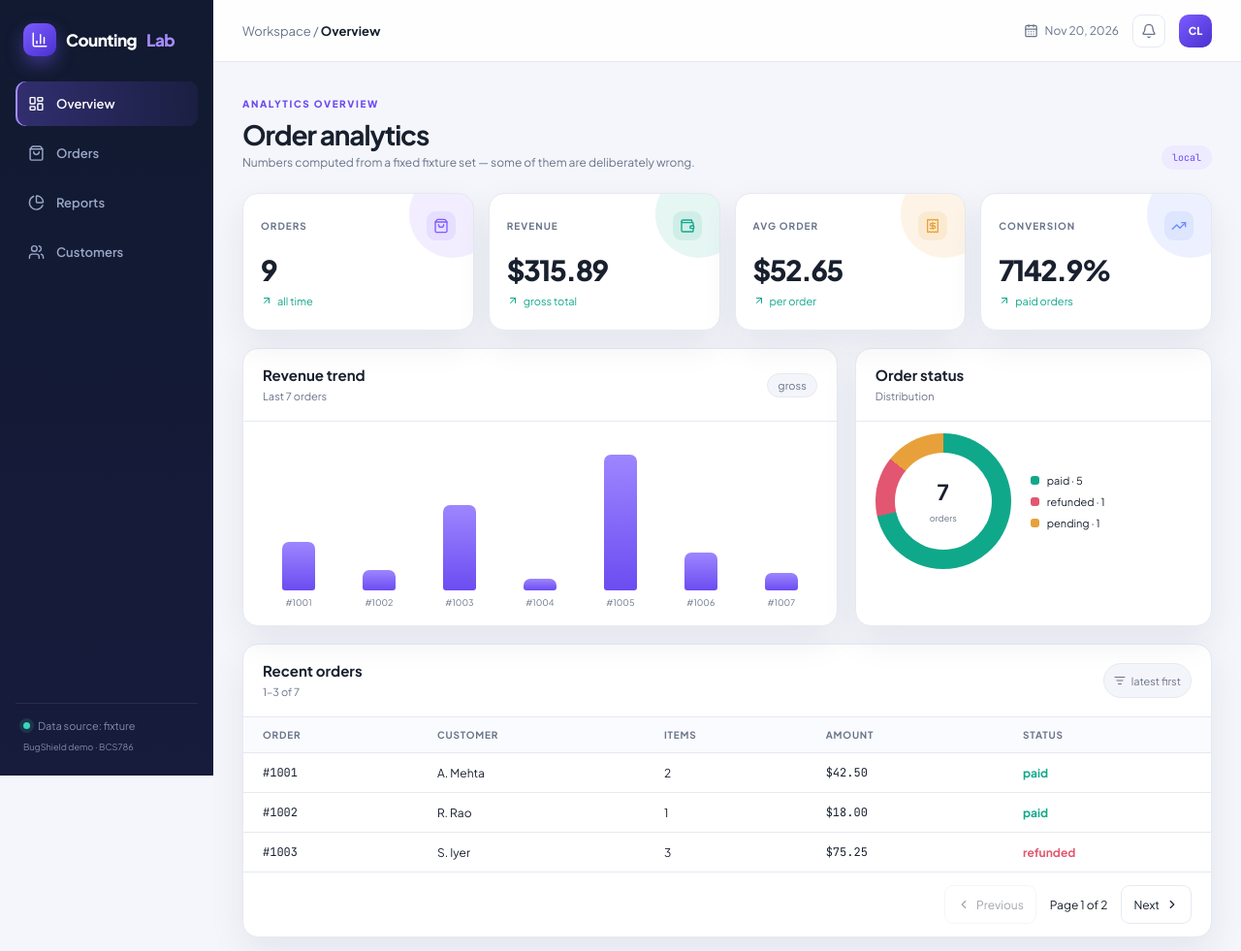
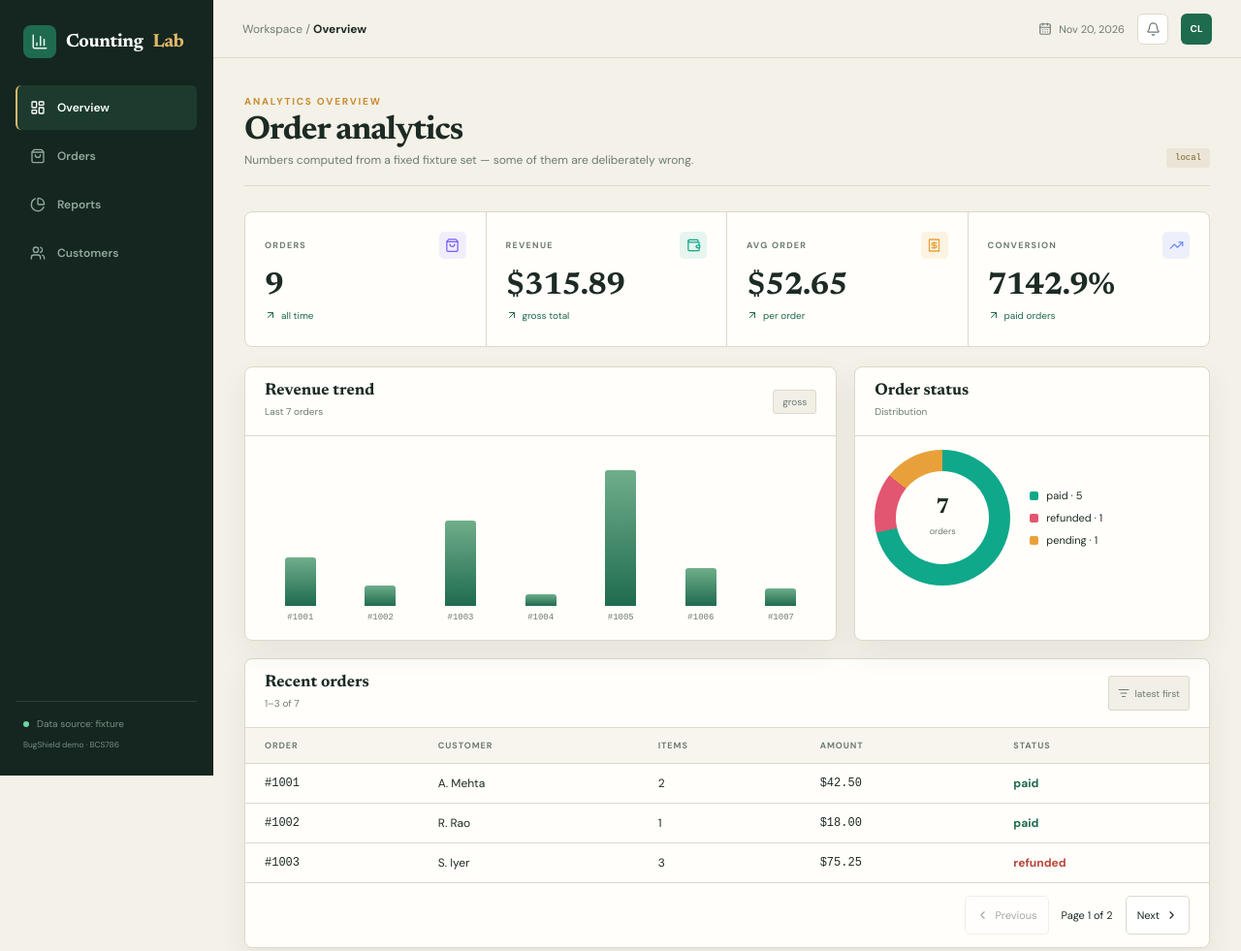
Before and after one commit to tejaswinibm2004/demo3, a website: page index.html in a window 1280 px wide. Shown: the whole page at 97% size. Drawn offline with nearby package versions, Linux system fonts and the light colour scheme.

Commit message:
style: give counting-lab its own distinct visual identity

```diff
--- a/index.html
+++ b/index.html
@@ -6,7 +6,7 @@
   <title>CountingLab — order analytics</title>
   <link rel="preconnect" href="https://fonts.googleapis.com">
   <link rel="preconnect" href="https://fonts.gstatic.com" crossorigin>
-  <link href="https://fonts.googleapis.com/css2?family=Plus+Jakarta+Sans:wght@400;500;600;700;800&family=JetBrains+Mono:wght@400;600&display=swap" rel="stylesheet">
+  <link href="https://fonts.googleapis.com/css2?family=DM+Sans:wght@400;500;600;700&family=Newsreader:opsz,wght@6..72,400;6..72,600;6..72,700&display=swap" rel="stylesheet">
   <script src="https://unpkg.com/lucide@0.468.0/dist/umd/lucide.min.js"></script>
   <link rel="stylesheet" href="/styles.css">
   <script src="/config.js"></script>
--- a/styles.css
+++ b/styles.css
@@ -1,53 +1,52 @@
-:root{--bg:#f5f6fb;--panel:#fff;--ink:#18202e;--muted:#69748a;--line:#e6e9f1;--iris:#6c4cf1;--teal:#10a88a;--amber:#e8a13a;--red:#e25671;--shadow:0 14px 36px rgba(30,38,75,.08)}
-*{box-sizing:border-box}body{margin:0;font-family:'Plus Jakarta Sans',system-ui,sans-serif;color:var(--ink);background:var(--bg);-webkit-font-smoothing:antialiased}
-a{color:inherit;text-decoration:none}button{font:inherit;cursor:pointer}.mono{font-family:'JetBrains Mono',monospace}
-.sidebar{position:fixed;left:0;top:0;bottom:0;width:220px;background:linear-gradient(180deg,#111a30,#171b3c);color:#c7d0e8;padding:24px 16px;display:flex;flex-direction:column;z-index:30}
-.logo{display:flex;align-items:center;gap:10px;font-size:17px;font-weight:800;color:#fff;padding:0 8px 26px;letter-spacing:-.03em}.logo span{color:#a78bff}
-.mark{width:34px;height:34px;border-radius:10px;display:grid;place-items:center;background:linear-gradient(140deg,#7c5cff,#4a31d0);box-shadow:0 8px 18px rgba(124,92,255,.4)}.mark svg{width:18px;color:#fff}
-.sidebar nav{display:flex;flex-direction:column;gap:5px}
-.sidebar nav a{display:flex;align-items:center;gap:12px;padding:11px 13px;border-radius:10px;font-size:13px;font-weight:600;color:#9aa7c6;transition:.2s}
-.sidebar nav a svg{width:17px}.sidebar nav a:hover{background:rgba(255,255,255,.06);color:#fff}
-.sidebar nav a.active{background:linear-gradient(90deg,rgba(124,92,255,.3),rgba(124,92,255,.08));color:#fff;box-shadow:inset 2px 0 #a78bff}
-.side-foot{margin-top:auto;border-top:1px solid rgba(255,255,255,.08);padding:16px 8px 0;font-size:11px;color:#7f8bab}
-.live{display:flex;align-items:center;gap:8px;margin-bottom:8px}.dot{width:7px;height:7px;border-radius:50%;background:#38d6ba;box-shadow:0 0 0 4px rgba(56,214,186,.14)}
+:root{--paper:#f4f1e9;--panel:#fffefa;--ink:#1c2b23;--muted:#6d7c72;--line:#ddd8ca;--forest:#1f6b4f;--ochre:#c98b2e;--red:#b8453c;--shadow:0 12px 30px rgba(40,55,40,.07)}
+*{box-sizing:border-box}body{margin:0;font-family:'DM Sans',system-ui,sans-serif;color:var(--ink);background:var(--paper);-webkit-font-smoothing:antialiased}
+a{color:inherit;text-decoration:none}button{font:inherit;cursor:pointer}.mono{font-family:ui-monospace,monospace}
+.sidebar{position:fixed;left:0;top:0;bottom:0;width:220px;background:#14261f;color:#c7d6cc;padding:26px 16px;display:flex;flex-direction:column;z-index:30;border-right:1px solid #0d1a15}
+.logo{display:flex;align-items:center;gap:10px;font-family:'Newsreader',serif;font-size:19px;font-weight:700;color:#fff;padding:0 8px 28px;letter-spacing:-.02em}.logo span{color:#e3b76b}
+.mark{width:34px;height:34px;border-radius:8px;display:grid;place-items:center;background:#1f6b4f}.mark svg{width:18px;color:#e9f3ec}
+.sidebar nav{display:flex;flex-direction:column;gap:4px}
+.sidebar nav a{display:flex;align-items:center;gap:12px;padding:11px 13px;border-radius:6px;font-size:12px;font-weight:600;color:#92a99c;transition:.2s;border-left:2px solid transparent}
+.sidebar nav a svg{width:16px}.sidebar nav a:hover{background:rgba(255,255,255,.05);color:#fff}
+.sidebar nav a.active{background:#1c3b2e;color:#fff;border-left-color:#e3b76b}
+.side-foot{margin-top:auto;border-top:1px solid rgba(255,255,255,.1);padding:16px 8px 0;font-size:10px;color:#799084}
+.live{display:flex;align-items:center;gap:8px;margin-bottom:8px}.dot{width:6px;height:6px;border-radius:50%;background:#6dd6a0}
 .workspace{margin-left:220px;min-height:100vh}
-.topbar{height:64px;background:rgba(255,255,255,.88);backdrop-filter:blur(14px);border-bottom:1px solid var(--line);display:flex;align-items:center;justify-content:space-between;padding:0 30px;position:sticky;top:0;z-index:20}
-.crumb{font-size:13px;color:var(--muted)}.crumb b{color:var(--ink)}
-.top-right{display:flex;align-items:center;gap:14px}.date{display:flex;align-items:center;gap:7px;font-size:12px;color:var(--muted)}.date svg{width:15px}
-.icon-btn{width:34px;height:34px;border:1px solid var(--line);background:#fff;border-radius:9px;display:grid;place-items:center}.icon-btn svg{width:16px;color:var(--muted)}
-.avatar{width:34px;height:34px;border-radius:10px;background:linear-gradient(140deg,#7c5cff,#4a31d0);color:#fff;display:grid;place-items:center;font-size:11px;font-weight:800}
-main{padding:30px;max-width:1280px;margin:auto}
-.page-head{display:flex;justify-content:space-between;align-items:flex-end;margin-bottom:24px}
-.eyebrow{font-size:10px;text-transform:uppercase;letter-spacing:.16em;font-weight:800;color:var(--iris)}
-.page-head h1{font-size:28px;letter-spacing:-.04em;margin:6px 0 4px}.page-head p{color:var(--muted);font-size:12px;margin:0}
-.build-badge{font-family:'JetBrains Mono',monospace;font-size:10px;background:#eeeaff;color:var(--iris);border-radius:20px;padding:6px 11px}
-.kpis{display:grid;grid-template-columns:repeat(4,minmax(0,1fr));gap:15px;margin-bottom:18px}
-.kpi{background:var(--panel);border:1px solid var(--line);border-radius:16px;padding:18px;box-shadow:var(--shadow);position:relative;overflow:hidden;animation:rise .45s backwards}
-.kpi::before{content:'';position:absolute;right:-24px;top:-24px;width:90px;height:90px;border-radius:50%;background:var(--tint,rgba(124,92,255,.1))}
-.kpi .top{display:flex;justify-content:space-between;align-items:center}.kpi .l{font-size:10px;text-transform:uppercase;letter-spacing:.1em;color:var(--muted);font-weight:700}
-.kpi .ico{width:30px;height:30px;border-radius:9px;display:grid;place-items:center;background:var(--tint,rgba(124,92,255,.1));color:var(--c,var(--iris))}.kpi .ico svg{width:16px}
-.kpi .v{font-size:29px;font-weight:800;letter-spacing:-.05em;margin:12px 0 2px;position:relative}
-.kpi .d{font-size:11px;color:var(--teal);display:flex;align-items:center;gap:5px}.kpi .d svg{width:12px}
-@keyframes rise{from{opacity:0;transform:translateY(12px)}to{opacity:1;transform:none}}
+.topbar{height:60px;background:rgba(244,241,233,.9);backdrop-filter:blur(10px);border-bottom:1px solid var(--line);display:flex;align-items:center;justify-content:space-between;padding:0 30px;position:sticky;top:0;z-index:20}
+.crumb{font-size:12px;color:var(--muted)}.crumb b{color:var(--ink);font-weight:700}
+.top-right{display:flex;align-items:center;gap:13px}.date{display:flex;align-items:center;gap:7px;font-size:11px;color:var(--muted)}.date svg{width:14px}
+.icon-btn{width:32px;height:32px;border:1px solid var(--line);background:#fff;border-radius:6px;display:grid;place-items:center}.icon-btn svg{width:15px;color:var(--muted)}
+.avatar{width:32px;height:32px;border-radius:6px;background:var(--forest);color:#fff;display:grid;place-items:center;font-size:10px;font-weight:700}
+main{padding:32px;max-width:1240px;margin:auto}
+.page-head{display:flex;justify-content:space-between;align-items:flex-end;margin-bottom:26px;padding-bottom:18px;border-bottom:1px solid var(--line)}
+.eyebrow{font-size:10px;text-transform:uppercase;letter-spacing:.18em;font-weight:700;color:var(--ochre)}
+.page-head h1{font-family:'Newsreader',serif;font-size:34px;letter-spacing:-.03em;margin:5px 0}.page-head p{color:var(--muted);font-size:12px;margin:0}
+.build-badge{font-family:ui-monospace,monospace;font-size:9px;background:#eae5d6;color:#7a6327;border-radius:3px;padding:5px 9px}
+.kpis{display:grid;grid-template-columns:repeat(4,minmax(0,1fr));gap:0;margin-bottom:20px;border:1px solid var(--line);border-radius:8px;overflow:hidden;background:var(--panel)}
+.kpi{padding:20px;border-right:1px solid var(--line);animation:rise .45s backwards}.kpi:last-child{border-right:0}
+.kpi .top{display:flex;justify-content:space-between;align-items:center}.kpi .l{font-size:9px;text-transform:uppercase;letter-spacing:.14em;color:var(--muted);font-weight:700}
+.kpi .ico{width:28px;height:28px;border-radius:5px;display:grid;place-items:center;background:var(--tint,rgba(31,107,79,.1));color:var(--c,var(--forest))}.kpi .ico svg{width:15px}
+.kpi .v{font-family:'Newsreader',serif;font-size:32px;font-weight:700;margin:12px 0 2px;position:relative;letter-spacing:-.03em}
+.kpi .d{font-size:10px;color:var(--forest);display:flex;align-items:center;gap:5px}.kpi .d svg{width:12px}
+@keyframes rise{from{opacity:0;transform:translateY(10px)}to{opacity:1;transform:none}}
 .grid-2{display:grid;grid-template-columns:1.25fr .75fr;gap:18px;margin-bottom:18px}
-.card{background:var(--panel);border:1px solid var(--line);border-radius:16px;box-shadow:var(--shadow);overflow:hidden}
-.card-head{display:flex;justify-content:space-between;align-items:center;padding:17px 20px;border-bottom:1px solid var(--line)}
-.card-head h3{font-size:15px;margin:0}.sub{font-size:11px;color:var(--muted)}
-.chip{display:inline-flex;align-items:center;gap:6px;font-size:11px;color:var(--muted);background:#f4f5fa;border:1px solid var(--line);border-radius:20px;padding:5px 10px}.chip svg{width:12px}
+.card{background:var(--panel);border:1px solid var(--line);border-radius:8px;box-shadow:var(--shadow);overflow:hidden}
+.card-head{display:flex;justify-content:space-between;align-items:center;padding:16px 20px;border-bottom:1px solid var(--line)}
+.card-head h3{font-family:'Newsreader',serif;font-size:17px;margin:0}.sub{font-size:10px;color:var(--muted)}
+.chip{display:inline-flex;align-items:center;gap:6px;font-size:10px;color:var(--muted);background:#f2efe6;border:1px solid var(--line);border-radius:3px;padding:5px 9px}.chip svg{width:12px}
 .chart{height:210px;padding:18px 20px;display:flex;align-items:flex-end;gap:9px}
 .bar{flex:1;display:flex;flex-direction:column;align-items:center;gap:7px;height:100%;justify-content:flex-end}
-.bar i{width:100%;max-width:34px;border-radius:7px 7px 3px 3px;background:linear-gradient(180deg,#9d86ff,#6c4cf1);transition:height .7s cubic-bezier(.2,.8,.2,1);min-height:4px}
-.bar span{font-size:9px;color:var(--muted)}
-.donut-wrap{padding:12px 20px 20px;display:flex;align-items:center;gap:20px}
+.bar i{width:100%;max-width:32px;border-radius:3px 3px 0 0;background:linear-gradient(180deg,#6fae8b,var(--forest));transition:height .7s cubic-bezier(.2,.8,.2,1);min-height:4px}
+.bar span{font-size:9px;color:var(--muted);font-family:ui-monospace,monospace}
+.donut-wrap{padding:14px 20px 20px;display:flex;align-items:center;gap:20px}
 .donut{width:140px;height:140px;border-radius:50%;position:relative;flex:none}
-.donut::after{content:'';position:absolute;inset:20px;background:#fff;border-radius:50%}
-.donut .dc{position:absolute;inset:0;display:grid;place-items:center;z-index:2;text-align:center}.donut .dc b{font-size:22px}.donut .dc small{font-size:9px;color:var(--muted)}
-.legend{display:flex;flex-direction:column;gap:9px;font-size:11px}.legend div{display:flex;align-items:center;gap:8px}.lg{width:9px;height:9px;border-radius:3px}
+.donut::after{content:'';position:absolute;inset:22px;background:var(--panel);border-radius:50%}
+.donut .dc{position:absolute;inset:0;display:grid;place-items:center;z-index:2;text-align:center}.donut .dc b{font-family:'Newsreader',serif;font-size:22px}.donut .dc small{font-size:9px;color:var(--muted)}
+.legend{display:flex;flex-direction:column;gap:9px;font-size:11px}.legend div{display:flex;align-items:center;gap:8px}.lg{width:9px;height:9px;border-radius:2px}
 table{width:100%;border-collapse:collapse;font-size:12px}th,td{text-align:left;padding:12px 20px;border-bottom:1px solid var(--line)}
-th{font-size:10px;text-transform:uppercase;letter-spacing:.08em;color:var(--muted);background:#fafbfe}
-tr:last-child td{border:0}.ok{color:var(--teal);font-weight:700}.warn{color:var(--amber);font-weight:700}.bad{color:var(--red);font-weight:700}
-.pager{display:flex;justify-content:flex-end;align-items:center;gap:14px;padding:13px 20px;border-top:1px solid var(--line);font-size:12px}
-.pager button{display:flex;align-items:center;gap:6px;border:1px solid var(--line);background:#fff;border-radius:9px;padding:7px 12px;color:var(--ink)}.pager button:disabled{opacity:.4}
-.pager button svg{width:14px}
-@media(max-width:1000px){.kpis{grid-template-columns:repeat(2,1fr)}.grid-2{grid-template-columns:1fr}}
+th{font-size:9px;text-transform:uppercase;letter-spacing:.1em;color:var(--muted);background:#f7f5ee}
+tr:last-child td{border:0}.ok{color:var(--forest);font-weight:700}.warn{color:var(--ochre);font-weight:700}.bad{color:var(--red);font-weight:700}
+.pager{display:flex;justify-content:flex-end;align-items:center;gap:13px;padding:13px 20px;border-top:1px solid var(--line);font-size:11px}
+.pager button{display:flex;align-items:center;gap:6px;border:1px solid var(--line);background:#fff;border-radius:5px;padding:7px 11px;color:var(--ink)}.pager button:disabled{opacity:.4}
+.pager button svg{width:13px}
+@media(max-width:1000px){.kpis{grid-template-columns:repeat(2,1fr)}.kpi:nth-child(2){border-right:0}.grid-2{grid-template-columns:1fr}}
 @media(max-width:700px){.sidebar{display:none}.workspace{margin-left:0}.topbar{padding:0 16px}main{padding:18px}.kpis{grid-template-columns:1fr 1fr}}
```
